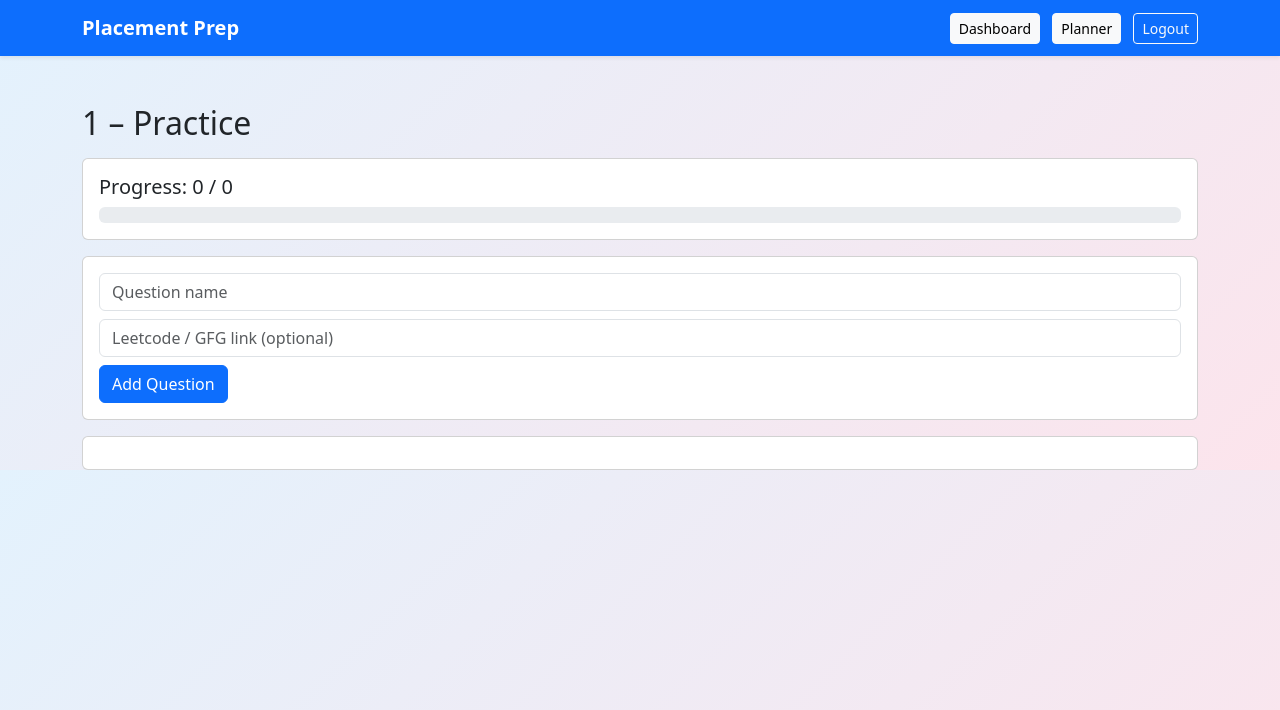
After one commit to Yashaswini-M-4305/placement-preparation-platform, a Flask app: page /topic/1 in a window 1280 px wide. The commit adds this page. Shown: the top 710 px of the page. Run offline with Flask 3, Linux system fonts and the light colour scheme; a user stored in the database is signed in.

Commit message:
link adding part correction

```diff
--- a/app.py
+++ b/app.py
@@ -75,6 +75,17 @@ class StudyDay(db.Model):
     id = db.Column(db.Integer, primary_key=True)
     date = db.Column(db.String(20))
     user_email = db.Column(db.String(100))
+
+class DSAQuestion(db.Model):
+    id = db.Column(db.Integer, primary_key=True)
+    topic = db.Column(db.String(50))
+    title = db.Column(db.String(200))
+    difficulty = db.Column(db.String(20))
+    link = db.Column(db.String(300))
+    solved = db.Column(db.Boolean, default=False)
+    notes = db.Column(db.Text)
+    user_email = db.Column(db.String(100))
+
 
 class Question(db.Model):
     id = db.Column(db.Integer, primary_key=True)
@@ -223,24 +234,29 @@ def dashboard():
     )
 
 # ---------- Update Topic ----------
-@app.route("/update-topic", methods=["POST"])
-def update_topic():
+@app.route("/topic/<topic_name>")
+def topic_page(topic_name):
     if "user" not in session:
-        return {"error": "Unauthorized"}, 401
+        return redirect(url_for("login"))
 
-    topic_id = request.form["id"]
-    completed = request.form["completed"] == "true"
+    questions = Question.query.filter_by(
+        user_email=session["user"],
+        topic=topic_name
+    ).all()
 
-    topic = DSATopic.query.get(topic_id)
-    topic.completed = completed
-    db.session.commit()
+    total = len(questions)
+    done = len([q for q in questions if q.solved])
 
-    topics = DSATopic.query.filter_by(user_email=session["user"]).all()
-    total = len(topics)
-    done = len([t for t in topics if t.completed])
-    progress = int((done / total) * 100) if total else 0
+    percent = int((done / total) * 100) if total > 0 else 0
 
-    return {"progress": progress}
+    return render_template(
+        "topic.html",
+        questions=questions,
+        topic=topic_name,
+        total=total,
+        done=done,
+        percent=percent
+    )
 
 # ---------- Planner ----------
 @app.route("/planner")
@@ -325,15 +341,6 @@ def delete_plan():
 
     return redirect(url_for("planner", date=plan.date))
 
-class DSAQuestion(db.Model):
-    id = db.Column(db.Integer, primary_key=True)
-    topic = db.Column(db.String(50))
-    title = db.Column(db.String(200))
-    difficulty = db.Column(db.String(20))
-    link = db.Column(db.String(300))
-    solved = db.Column(db.Boolean, default=False)
-    notes = db.Column(db.Text)
-    user_email = db.Column(db.String(100))
 
 # ==========================
 # QUESTIONS SYSTEM
--- /dev/null
+++ b/templates/topic.html
@@ -0,0 +1,77 @@
+{% extends "base.html" %}
+{% block title %}{{ topic }}{% endblock %}
+
+{% block content %}
+
+<h2 class="mb-3">{{ topic }} – Practice</h2>
+
+<!-- Progress Card -->
+<div class="card p-3 mb-3">
+  <h5>Progress: {{ done }} / {{ total }}</h5>
+
+  <div class="progress">
+    <div class="progress-bar bg-info"
+         style="width: {{ percent }}%">
+      {{ percent }}%
+    </div>
+  </div>
+</div>
+
+
+<!-- Add Question -->
+<div class="card p-3 mb-3">
+  <form method="POST" action="/add-question">
+    <input type="hidden" name="topic" value="{{ topic }}">
+
+    <input class="form-control mb-2"
+           name="title"
+           placeholder="Question name">
+
+    <input class="form-control mb-2"
+           name="link"
+           placeholder="Leetcode / GFG link (optional)">
+
+    <button class="btn btn-primary">
+      Add Question
+    </button>
+  </form>
+</div>
+
+
+<!-- Question List -->
+<div class="card p-3">
+{% for q in questions %}
+  <div class="form-check mb-2">
+    <input class="form-check-input"
+           type="checkbox"
+           {% if q.solved %}checked{% endif %}
+           onchange="toggleQuestion({{ q.id }}, this.checked)">
+
+    <label class="form-check-label">
+      {% if q.link %}
+        <a href="{{ q.link }}" target="_blank">
+          {{ q.title }}
+        </a>
+      {% else %}
+        {{ q.title }}
+      {% endif %}
+    </label>
+  </div>
+{% endfor %}
+</div>
+
+
+<script>
+function toggleQuestion(id, solved) {
+  fetch("/toggle-question", {
+    method: "POST",
+    headers: {
+      "Content-Type": "application/x-www-form-urlencoded"
+    },
+    body: `id=${id}&solved=${solved}`
+  })
+  .then(() => location.reload());
+}
+</script>
+
+{% endblock %}
```
Also changed, not shown: templates/dashboard.html (+12 -8 lines), instance/database.db.
